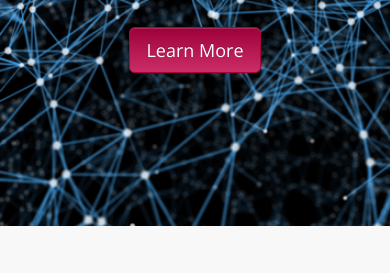
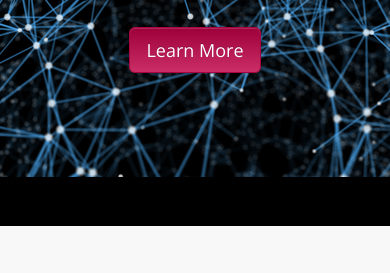
Before and after one commit to aphuong/oppidan_template, a plain HTML site: page index.html in a window 390 px wide. Shown: the part 323-596 px from the top of the page. Drawn offline with nearby package versions, Linux system fonts and the light colour scheme.

Commit message:
Fix media queries

```diff
--- a/css/main.css
+++ b/css/main.css
@@ -231,12 +231,12 @@ footer .glyphicon:hover {
   }
 
   #home {
-    background: url(../images/connections.jpg) fixed;
+    background: url(../images/connections.jpg);
     height: 65%;
     width: 100%;
-    -webkit-background-size: cover;
+   /* -webkit-background-size: cover;
     -moz-background-size: cover;
     -o-background-size: cover;
-    background-size: cover;
+    background-size: cover;*/
   }
 }
```
